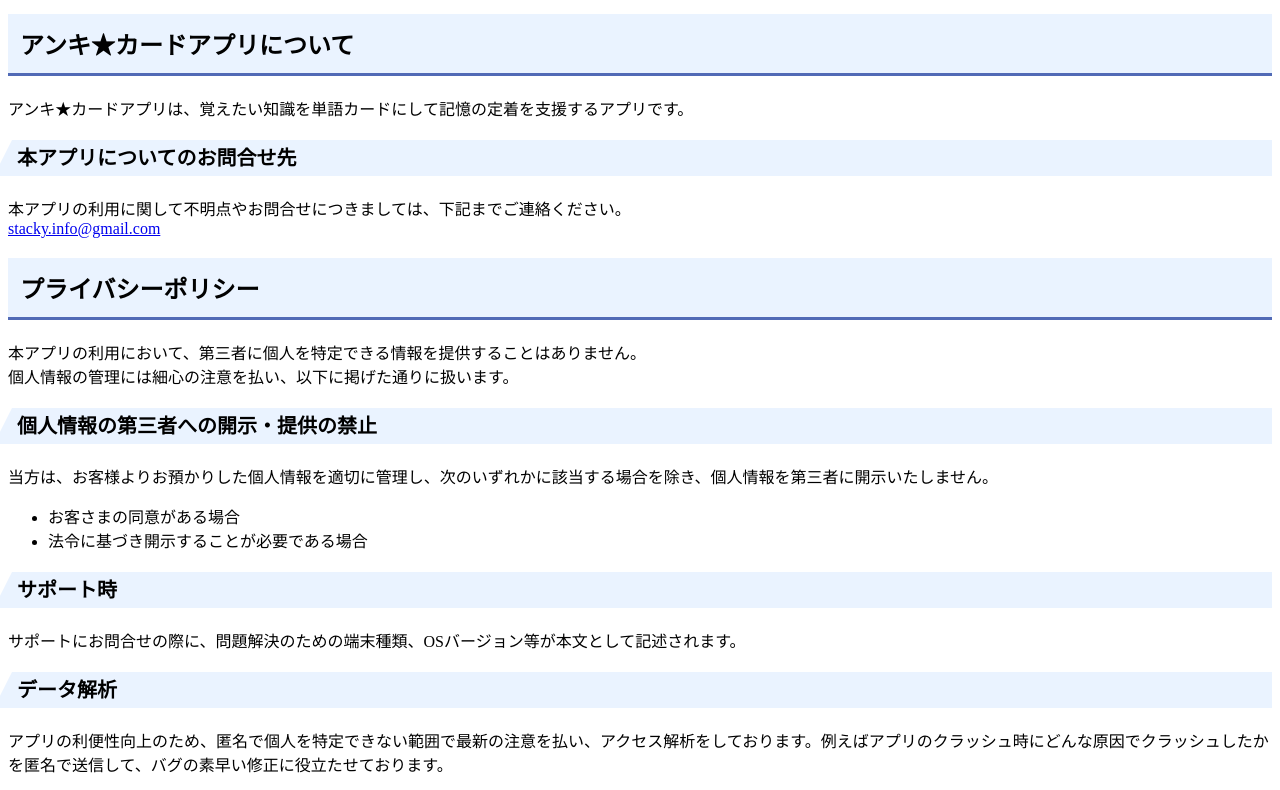
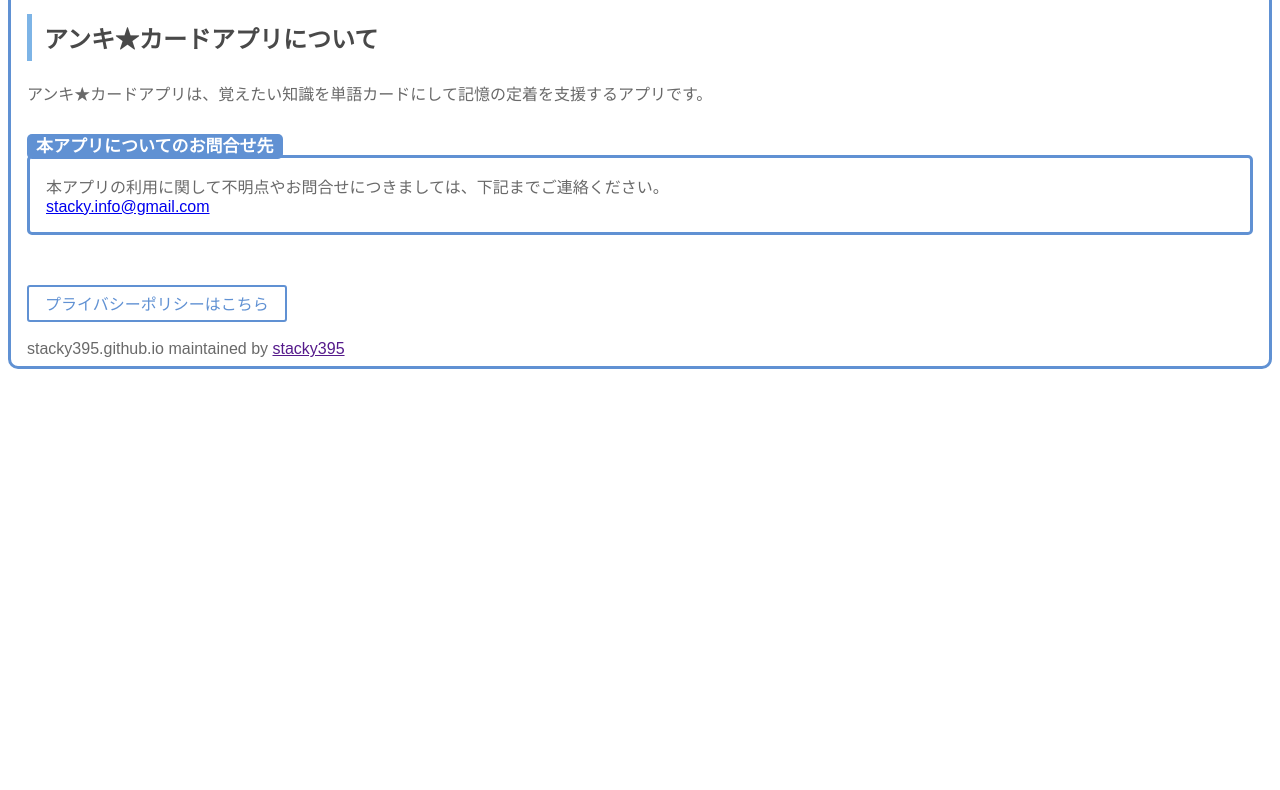
Before and after one commit to stacky395/stacky395.github.io, a plain HTML site: page index.html in a window 1280 px wide. Shown: the part 124-914 px from the top of the page. After the commit the page ends 800 px from the top, so only its background shows below. Drawn offline with Linux system fonts and the light colour scheme.

Commit message:
サポートページとプライバシーポリシーのページを分けました。 ページデザインを整えました。

```diff
--- a/index.html
+++ b/index.html
@@ -10,40 +10,22 @@
 
 <body>
     <!-- HEADER -->
-    <div class="tp_line">
-        <h1>stacky-lab</h1>
-    </div>
+    <div class="main">
+        <h1 class="tp_line">stacky-lab</h1>
 
         <!-- MAIN CONTENT -->
         <h2>アンキ★カードアプリについて</h2>
-    <p>アンキ★カードアプリは、覚えたい知識を単語カードにして記憶の定着を支援するアプリです。</p>
+        <p>アンキ★カードアプリは、覚えたい知識を単語カードにして記憶の定着を支援するアプリです。</p><br>
 
-    <h3>本アプリについてのお問合せ先</h3>
+        <div class="renraku-box">
+            <span class="box-title">本アプリについてのお問合せ先</span>
             <p>本アプリの利用に関して不明点やお問合せにつきましては、下記までご連絡ください。<br>
-      <a href="mailto:stacky.info@gmail.com" >stacky.info@gmail.com</a></p>
+                <a href="mailto:stacky.info@gmail.com">stacky.info@gmail.com</a></p>
+        </div>
 
-    <h2> プライバシーポリシー</h2>
-    <p>本アプリの利用において、第三者に個人を特定できる情報を提供することはありません。<br>
-        個人情報の管理には細心の注意を払い、以下に掲げた通りに扱います。</p>
-
-    <h3>個人情報の第三者への開示・提供の禁止</h3>
-    <p>当方は、お客様よりお預かりした個人情報を適切に管理し、次のいずれかに該当する場合を除き、個人情報を第三者に開示いたしません。</p>
-    <ul>
-        <li>お客さまの同意がある場合</li>
-        <li>法令に基づき開示することが必要である場合</li>
-    </ul>
-
-    <h3>サポート時</h3>
-    <p>サポートにお問合せの際に、問題解決のための端末種類、OSバージョン等が本文として記述されます。</p>
-
-
-    <h3>データ解析</h3>
-    <p>アプリの利便性向上のため、匿名で個人を特定できない範囲で最新の注意を払い、アクセス解析をしております。例えばアプリのクラッシュ時にどんな原因でクラッシュしたかを匿名で送信して、バグの素早い修正に役立たせております。</p>
-
-
-    <h3> 免責事項</h3>
-    <p>本アプリがユーザーの特定の目的に適合すること、期待する機能・商品的価値・正確性・有用性を有すること、および不具合が生じないことについて、何ら保証するものではありません。
-        当方の都合によりアプリの仕様を変更できます。私たちは、本アプリの提供の終了、変更、または利用不能、本アプリの利用によるデータの消失または機械の故障もしくは損傷、その他本アプリに関してユーザーが被った損害につき、賠償する責任を一切負わないものとします。</p><br><br><br><br>
+        <br>
+        <a href="https://stacky395.github.io/privacypolicy.html" class="btn-flat-border">プライバシーポリシーはこちら</a>
+        <br><br>
 
 
 
@@ -55,6 +37,7 @@
                 </p>
             </footer>
         </div>
+    </div>
 </body>
 
 </html>
--- a/style.css
+++ b/style.css
@@ -1,59 +1,85 @@
-@charset "utf-8";
+@charset "UTF-8";
 
-.tp_line {
-    background: #89ABDA;
-    height: 100px;
-    padding-left: 20px;
-    padding-top: 10px;
-    color: #223a70;
+body {
+font-family: sans-serif;
 }
 
-.ft_line {
-    background: #89ABDA;
-    padding-left: 20px;
-    padding-top: 12px;
-    padding-bottom: 1px;
-    font-size: 90%;
+.main {
+    padding: 0.5em 1em;
+    margin: 2em 0;
 
+    color: #696969;
+    /*文字色*/
+    background: #FFF;
+    border: solid 3px #6091d3;
+    /*線*/
+    border-radius: 10px;
+    /*角の丸み*/
 }
 
-.inner {
-    color: #223a70;
+.main p {
+    margin: 0;
+    padding: 0;
 }
 
-.inner a {
-    color: #223a70;
+h1 {
+    background: #dfefff;
+    box-shadow: 0px 0px 0px 5px #dfefff;
+    border: dashed 1px #6091d3;
+    padding: 0.2em 0.5em;
+    color: #454545;
 }
 
-h2 {
-    padding: 0.5em;
-    /*文字周りの余白*/
-    color: #010101;
-    /*文字色*/
-    background: #eaf3ff;
-    /*背景色*/
-    border-bottom: solid 3px #516ab6;
-    /*下線*/
-
-}
-h3{
- position: relative;
-  padding: 5px 5px 5px 42px;
-  background: #eaf3ff;
-  font-size: 20px;
-  color: #000;
-  margin-left: -33px;
-  line-height: 1.3;
-  z-index:-1;
+.btn-flat-border {
+    display: inline-block;
+    padding: 0.3em 1em;
+    text-decoration: none;
+    color: #6091d3;
+    border: solid 2px #6091d3;
+    border-radius: 3px;
+    transition: .4s;
 }
 
-h3:before {
- position: absolute;
-  content: '';
-  left: -2px;
-  top: -2px;
-  border: none;
-  border-left: solid 40px white;
-  border-bottom: solid 79px transparent;
-  z-index:-2
+.btn-flat-border:hover {
+    background: #6091d3;
+    color: white;
 }
+h2 {
+  padding: 0.25em 0.5em;/*上下 左右の余白*/
+  color: #494949;/*文字色*/
+  background: transparent;/*背景透明に*/
+  border-left: solid 5px #7db4e6;/*左線*/
+}
+
+.under {
+    color: #494949;/*文字色*/
+}
+
+.renraku-box {
+    position: relative;
+    margin: 2em 0;
+    padding: 1em 0 1em 1em;
+    border: solid 3px #6091d3;
+    border-radius: 5px;
+}
+.renraku-box .box-title {
+    position: absolute;
+    display: inline-block;
+    top: -24px;
+    left: -3px;
+    padding: 0 9px;
+    height: 25px;
+    line-height: 25px;
+    font-size: 17px;
+    background: #6091d3;
+    color: #ffffff;
+    font-weight: bold;
+    border-radius: 5px 5px 5px 5px;
+}
+.renraku-box p {
+    margin: 0;
+    padding: 0;
+}
+.btn{
+    text-align: center;
+}
```
Also changed, not shown: privacypolicy.html (added, +51 -0 lines). Lines whose indentation alone changed are shown as unchanged.
